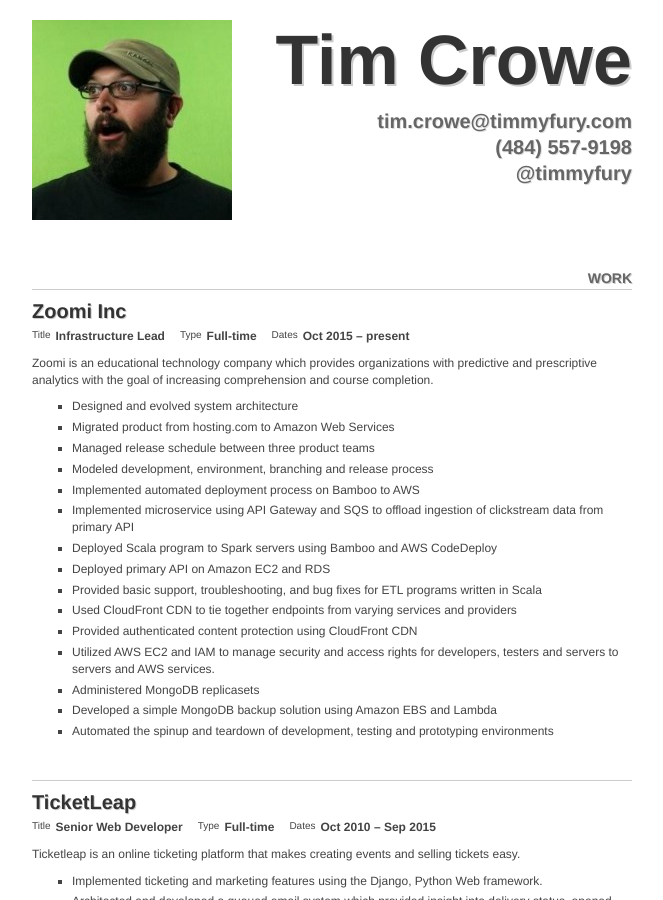
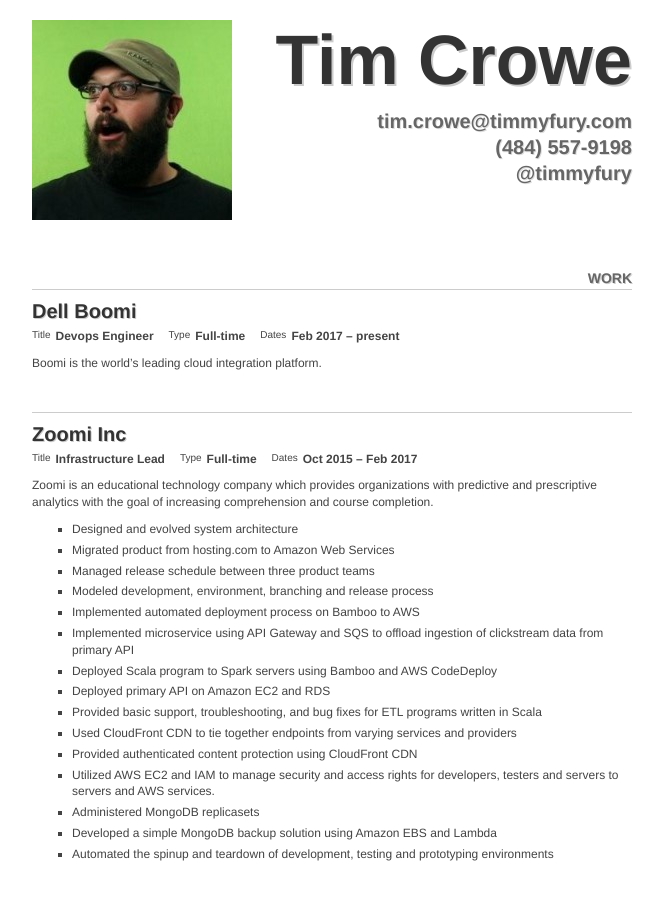
Before and after one commit to timmyfury/resume, a Jekyll site: the page built from index.html, in a window 1280 px wide and 900 px high. Shown: the whole window, without its empty margins (308-971 px from the left). Built offline with Jekyll 4.4.1, drawn with Linux system fonts in a browser that asks for light colours.

Commit message:
adding boomi

```diff
--- a/index.html
+++ b/index.html
@@ -4,12 +4,22 @@
 
 work:
 
+  - name: Dell Boomi
+    url: https://boomi.com
+    title: Devops Engineer
+    type: Full-time
+    start: Feb 2017
+    end: present
+    description: Boomi is the world’s leading cloud integration platform.
+
+
+
   - name: Zoomi Inc
     url: http://zoomiinc.com
     title: Infrastructure Lead
     type: Full-time
     start: Oct 2015
-    end: present
+    end: Feb 2017
     description: Zoomi is an educational technology company which provides organizations with predictive and prescriptive analytics with the goal of increasing comprehension and course completion.
 
     competencies:
```
